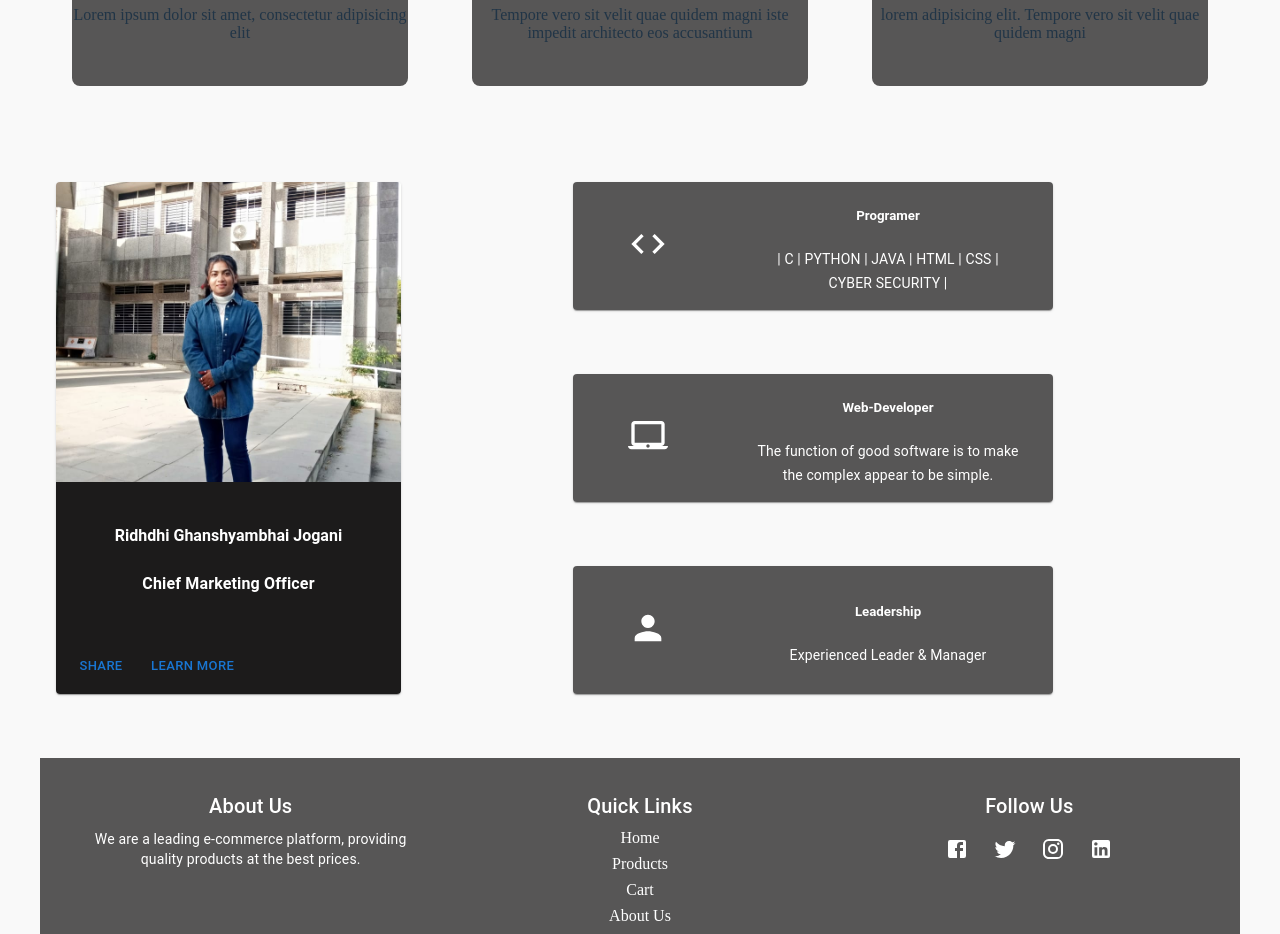
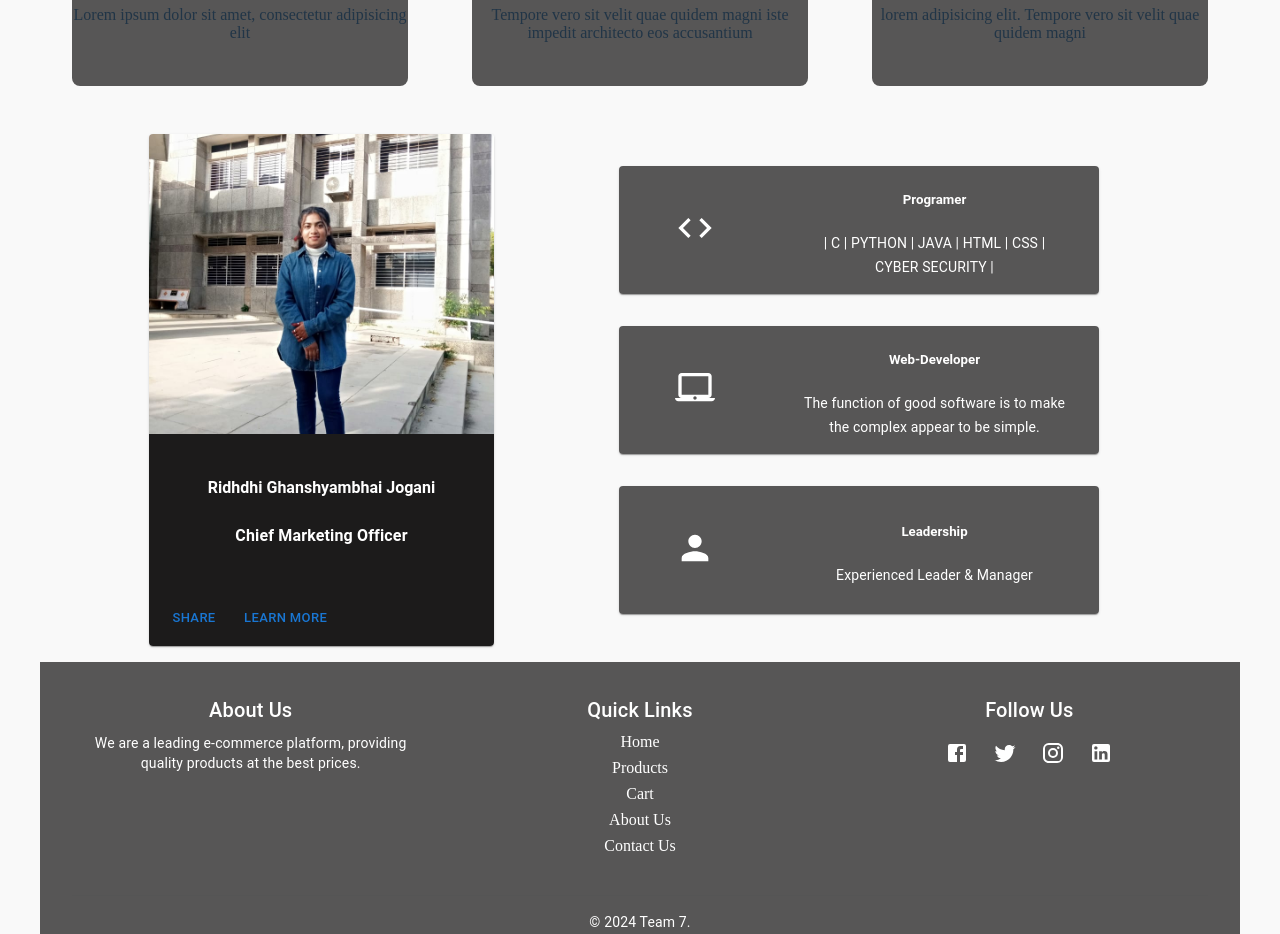
Before and after one commit to Viren-Kevat/Team_7, a React (Vite) app: page /ridhi in a window 1280 px wide. Shown: the part 900-1834 px from the top of the page. Built offline with nearby package versions, Linux system fonts and the light colour scheme.

Commit message:
first commit

```diff
--- a/src/components/team/ridhi.css
+++ b/src/components/team/ridhi.css
@@ -39,13 +39,6 @@
   padding: 1rem;
   border-radius: 8px;
   color: #fff;
-}
-
-.contentR2 {
-  display: flex;
-  flex-wrap: wrap; /* Ensure items wrap on smaller screens */
-  justify-content: space-evenly;
-  padding: 1rem;
 }
 
 .contentR2 > .css-o7wx12-MuiPaper-root-MuiCard-root {
```
